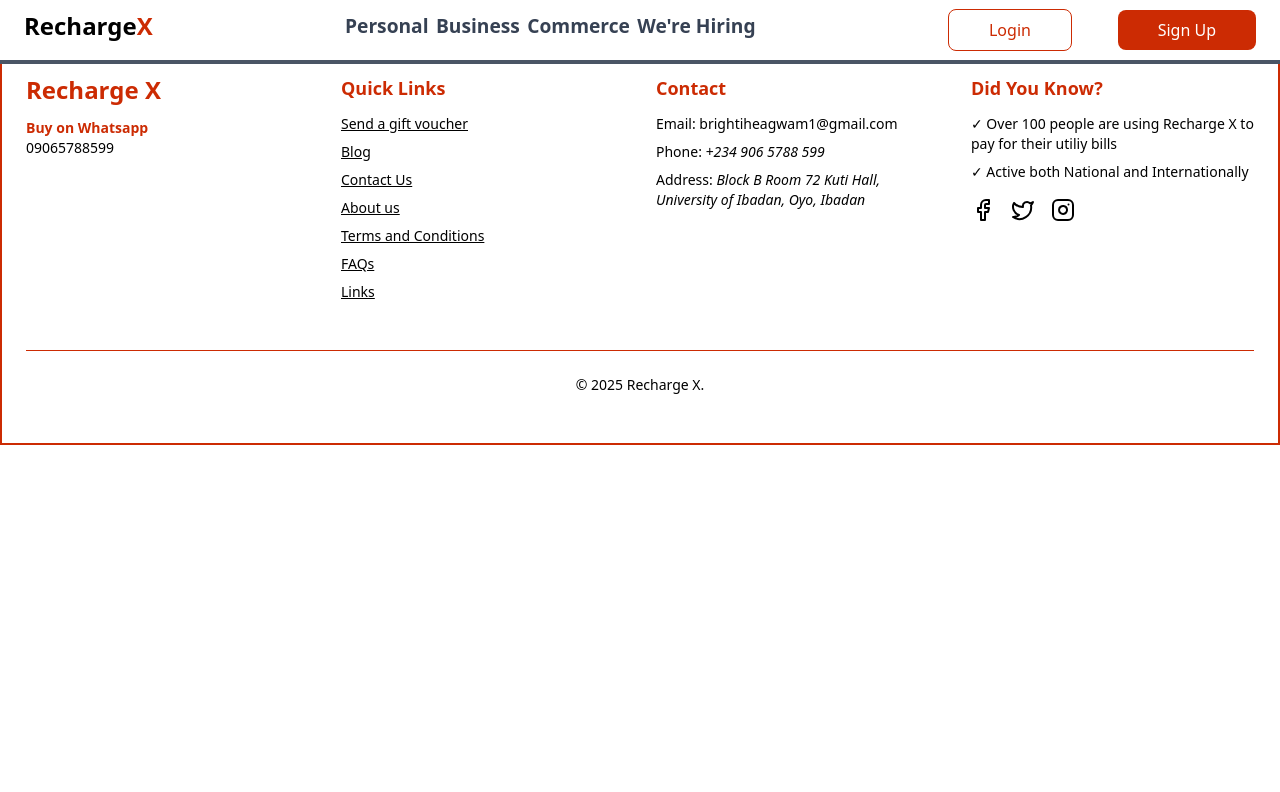
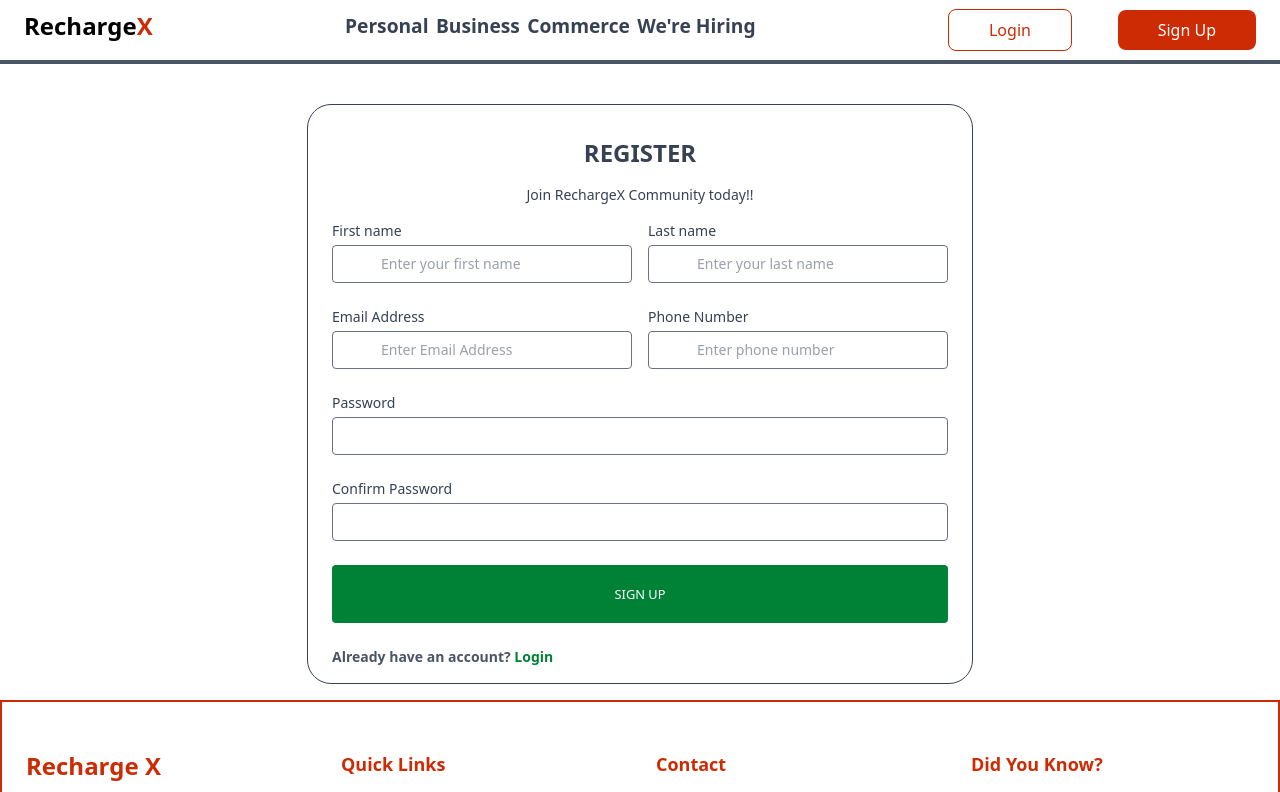
Before and after one commit to BICD-dev/recharge-site, a React (Vite) app: page /register in a window 1280 px wide. Shown: the top 792 px of the page. Built offline with nearby package versions, Linux system fonts and the light colour scheme.

Commit message:
login and signu style changes

```diff
--- a/src/pages/auth/Login.tsx
+++ b/src/pages/auth/Login.tsx
@@ -43,7 +43,7 @@
     <div
       className={` backdrop-blur-lg flex justify-center items-center h-screen text-sm text-gray-700`}
     >
-      <div className="rounded-3xl border py-4 px-6 w-[40%] bg-white">
+      <div className="rounded-3xl border py-4 px-6 w-[90%] md:w-[40%] bg-white">
         <h1 className="text-2xl my-4 text-center font-bold uppercase">Login</h1>
         <h2 className=" text-center my-4 ">Login to your account</h2>
         <form
@@ -63,7 +63,7 @@
           <button className="uppercase text-white bg-green-700 py-5 px-10 text-lg rounded-sm ">
             login
           </button>
-          <Link to="" className="text-right text-green-700 font-semibold">
+          <Link to="/forgot" className="text-right text-green-700 font-semibold">
             Forgot your password?
           </Link>
           <p className="text-gray-600 font-semibold">
--- a/src/pages/auth/Register.tsx
+++ b/src/pages/auth/Register.tsx
@@ -1,9 +1,104 @@
+import { useState } from "react";
+import type { RegisterFormTypes } from "../../constants/types/authTypes";
+import { authUrl } from "../../constants/links/links";
+import { Link } from "react-router-dom";
 const Register = () => {
-    return (
-        <div>
-            register
+      const [formData, setFormData] = useState<RegisterFormTypes>({
+        firstname:"",
+        lastname:"",
+        phone:0o0,
+        email: "",
+        password: "",
+        conf_password:"",
+      });
+
+      // yup validation
+      // handle change function
+      const handleChange = (e: React.ChangeEvent<HTMLInputElement>) => {
+        const { name, value } = e.target;
+        setFormData((prev) => ({
+          ...prev,
+          [name]: value,
+        }));
+      };
+
+      // handle submit function
+      const handleSubmit = async (e: React.FormEvent<HTMLFormElement>) => {
+        e.preventDefault();
+        // login function
+        try {
+            const url = `${import.meta.env.VITE_API_URL}/${authUrl.signupUrl}`
+            const data= formData;
+            const response = await fetch(url,{
+                method:"POST",
+                headers:{
+                    "Content-Type":"application/json"
+                },
+                body:JSON.stringify(data)
+            })
+            const result = response.json();
+            console.log(result)
+
+        } catch (error) {
+            console.error(error)
+        }
+      };
+  return (
+    <div
+      className={` backdrop-blur-lg flex justify-center items-center mb-4 mt-26 text-sm text-gray-700`}
+    >
+      <div className="rounded-3xl border py-4 px-6 w-[90%] md:w-fit bg-white h-fit ">
+        <h1 className="text-2xl my-4 text-center font-bold uppercase">Register</h1>
+        <h2 className=" text-center my-4 ">Join RechargeX Community today!!</h2>
+        <form
+          onSubmit={handleSubmit}
+          method="post"
+          className="flex flex-col gap-6 "
+        >
+        <div className="flex gap-4 md:flex-row flex-col">
+            <span className="flex flex-col gap-1">
+                <label htmlFor="email">First name</label>
+          <input type="email" name="firstname" onChange={handleChange} className="px-12 py-2 border border-gray-500 rounded-sm" placeholder="Enter your first name" />
+            </span>
+            <span className="flex flex-col gap-1">
+                <label htmlFor="email">Last name</label>
+          <input type="email" name="lastname" onChange={handleChange} className="px-12 py-2 border border-gray-500 rounded-sm" placeholder="Enter your last name" />
+            </span>
+
         </div>
-     );
+        <div className="flex gap-4 md:flex-row flex-col">
+            <span className="flex flex-col gap-1">
+                <label htmlFor="email">Email Address</label>
+          <input type="email" name="email" onChange={handleChange} className="px-12 py-2 border border-gray-500 rounded-sm" placeholder="Enter Email Address " />
+            </span>
+            <span className="flex flex-col gap-1">
+                <label htmlFor="phone" className="">Phone Number</label>
+          <input type="text" name="phone" onChange={handleChange} className="px-12 py-2 border border-gray-500 rounded-sm" placeholder="Enter phone number" />
+            </span>
+
+        </div>
+            <span className="flex flex-col gap-1">
+                <label htmlFor="password" className="">Password</label>
+          <input type="text" name="password" onChange={handleChange} className="px-12 py-2 border border-gray-500 rounded-sm" />
+            </span>
+          <span className="flex flex-col gap-1">
+                <label htmlFor="password" className="">Confirm Password</label>
+          <input type="text" name="conf_password" onChange={handleChange} className="px-12 py-2 border border-gray-500 rounded-sm" />
+            </span>
+          <button className="uppercase text-white bg-green-700 py-5 px-10 text-[0.8rem] rounded-sm ">
+            sign up
+          </button>
+
+          <p className="text-gray-600 font-semibold">
+            Already have an account?{" "}
+            <Link to="/login" className="text-green-700 capitalize">
+              login
+            </Link>
+          </p>
+        </form>
+      </div>
+    </div>
+  );
 }
 
 export default Register;
```
